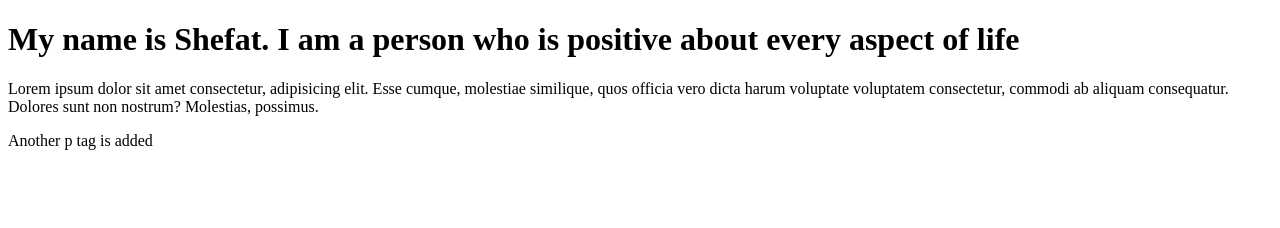
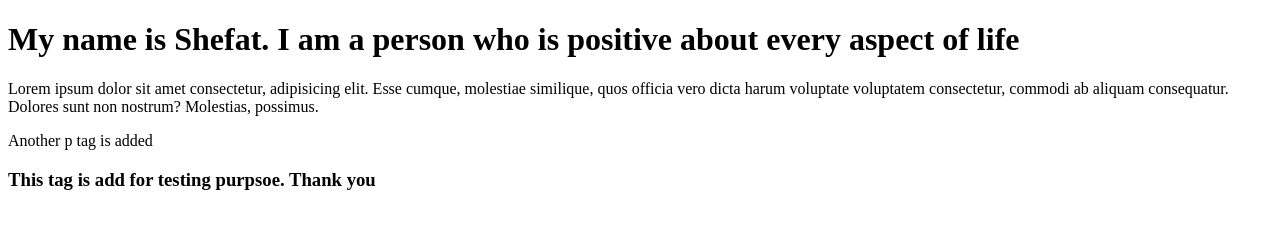
Before and after one commit to Shefat-E-Zannat/second-website, a plain HTML site: page Index.html in a window 1280 px wide. Drawn offline with Linux system fonts and the light colour scheme.

Commit message:
h3 tag added

```diff
--- a/Index.html
+++ b/Index.html
@@ -9,6 +9,7 @@
     <h1>My name is Shefat. I am a person who is positive about every aspect of life</h1>
     <p>Lorem ipsum dolor sit amet consectetur, adipisicing elit. Esse cumque, molestiae similique, quos officia vero dicta harum voluptate voluptatem consectetur, commodi ab aliquam consequatur. Dolores sunt non nostrum? Molestias, possimus.</p>
     <p>Another p tag is added</p>
+    <h3>This tag is add for testing purpsoe. Thank you</h3>
 
 </body>
 
```
